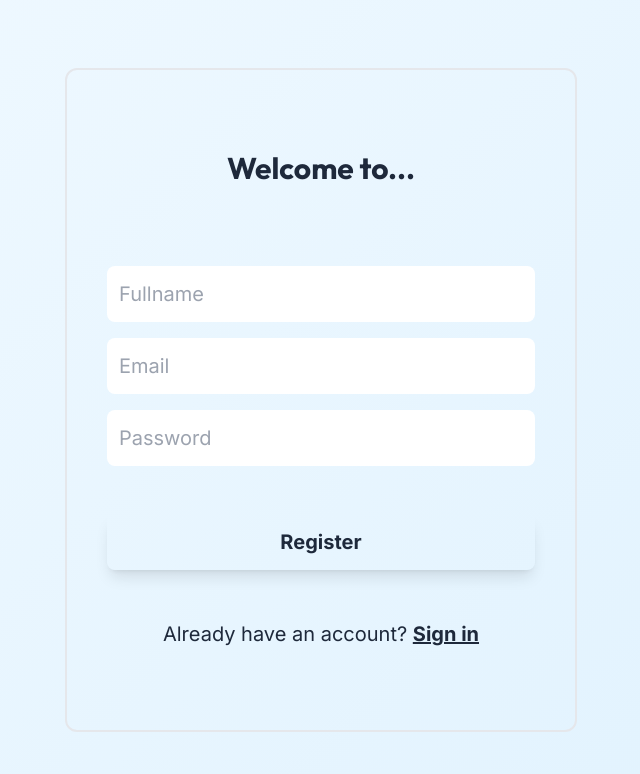
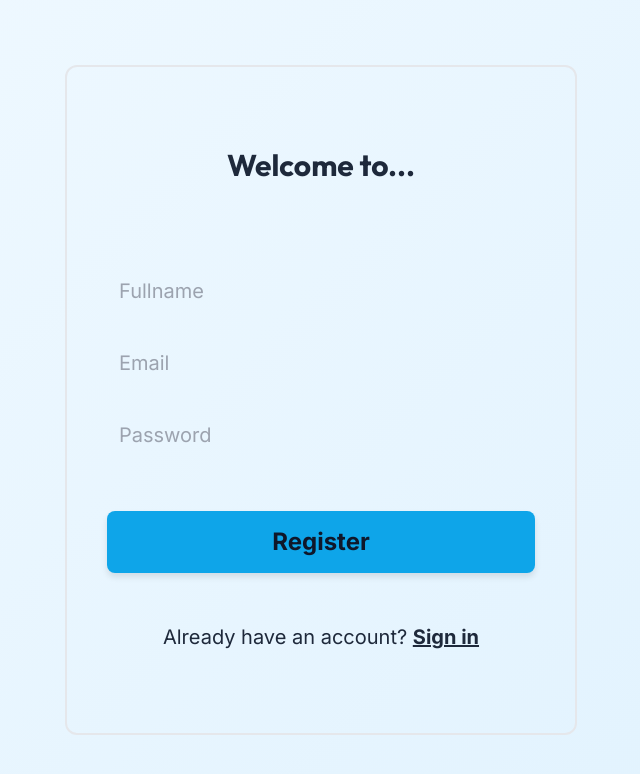
Before and after one commit to cMinee/febc5-final-project, a Next.js app: page /pages/register in a window 1280 px wide. Shown: the top 774 px of the page, without its empty margins (319-959 px from the left). Built offline with nearby package versions, Linux system fonts and the light colour scheme.

Commit message:
fix: update css

```diff
--- a/src/app/globals.css
+++ b/src/app/globals.css
@@ -74,7 +74,7 @@ html {
 }
 
 .login-text {
-  background: var(--primary);
+  background: var(--primary-200);
   color: var(--secondary-900);
 }
 
--- a/src/app/pages/register/page.tsx
+++ b/src/app/pages/register/page.tsx
@@ -42,7 +42,7 @@ export default function RegisterPage() {
             placeholder="Fullname"
             value={name}
             onChange={e => setName(e.target.value)}
-            className="w-full p-3 rounded-lg bg-primary"
+            className="login-text login-container"
             autoComplete="name"
           />
           <input
@@ -50,7 +50,7 @@ export default function RegisterPage() {
             placeholder="Email"
             value={email}
             onChange={e => setEmail(e.target.value)}
-            className="w-full p-3 rounded-lg bg-primary"
+            className="login-text login-container"
             autoComplete="email"
           />
           <input
@@ -58,12 +58,12 @@ export default function RegisterPage() {
             placeholder="Password"
             value={password}
             onChange={e => setPassword(e.target.value)}
-            className="w-full p-3 rounded-lg bg-primary"
+            className="login-text login-container"
             autoComplete="current-password"
           />
           <br />
           <br />
-          <button type="submit" className="w-full bg-fourth text-primary font-bold p-3 rounded-lg shadow-lg">Register</button>
+          <button type="submit" className="login-container login-text-btn">Register</button>
           <br /><br />
           <p className="flex justify-center">Already have an account?&nbsp;
             <a
```
